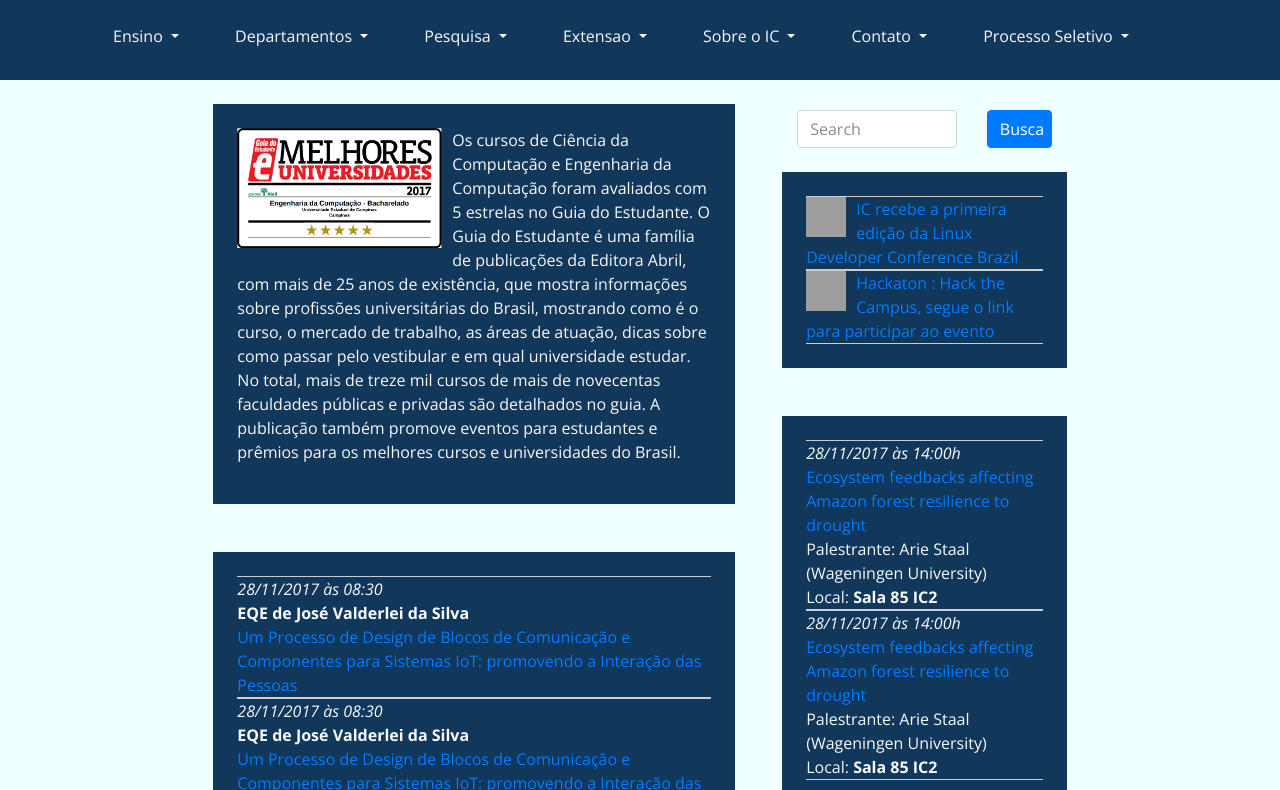
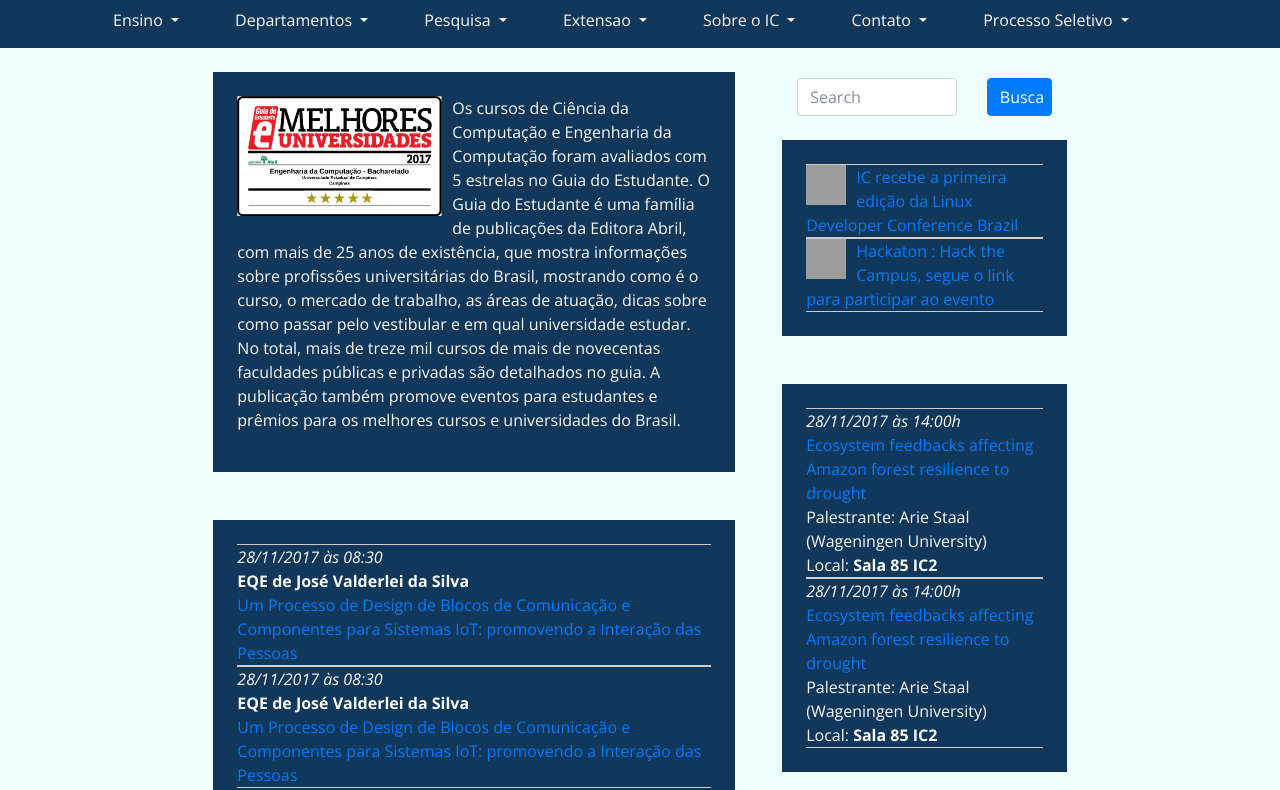
Before and after one commit to leohbatista/prototipo-ic-mc750, a website: page index.html in a window 1280 px wide. Shown: the part 196-986 px from the top of the page. Drawn offline with nearby package versions, Linux system fonts and the light colour scheme; grey boxes are pictures that could not be loaded.

Commit message:
removing unecessary spaces

```diff
--- a/css/business-casual.css
+++ b/css/business-casual.css
@@ -94,7 +94,6 @@ hr.divider {
   border: 5px solid transparent;
   border-right-width: 0;
   border-left-color: #ccc;
-  margin-top: 5px;
   margin-right: -10px;
 }
 .dropdown-submenu:hover > a:after {
--- a/index.html
+++ b/index.html
@@ -92,7 +92,7 @@
     </nav>-->
 
 <!-- FUCKING NAVBAR START -->
-    <nav class="navbar navbar-expand-lg navbar-light bg-faded py-lg-4">
+    <nav class="navbar navbar-expand-lg navbar-light bg-faded">
         <div class="container">
             <ul class="nav navbar-nav">
 
```
